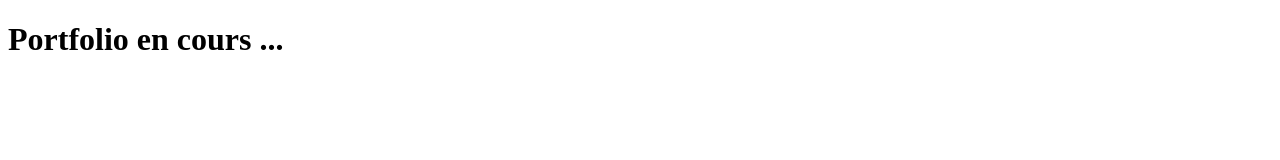
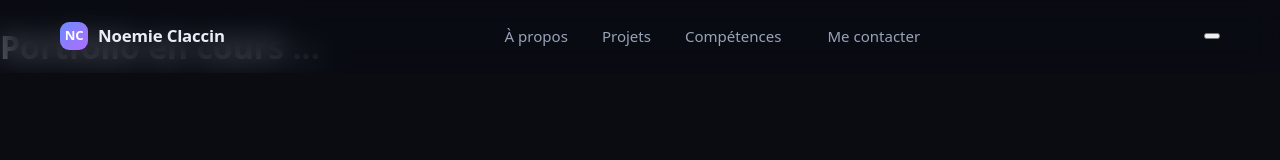
Before and after one commit to Eralupus/Portfolio, a plain HTML site: page index.html in a window 1280 px wide. Drawn offline with Linux system fonts and the light colour scheme.

Commit message:
Start of the navBar

```diff
--- a/index.html
+++ b/index.html
@@ -7,7 +7,35 @@
     <link rel="stylesheet" href="style.css">
 </head>
 <body>
+    <header class="navbar" id="navbar">
+        <div class="container nav-inner">
+            <a href="#accueil" class="brand" aria-label="Retour en haut">
+                <span class="dot">NC</span>
+                <span>Noemie Claccin</span>
+            </a>
+
+            <nav class="nav-links" id="navLinks" aria-label="Navigation principale">
+                <a href="#apropos">À propos</a>
+                <a href="#projets">Projets</a>
+                <a href="#competences">Compétences</a>
+                <a href="#contact" class="btn btn-primary">Me contacter</a>
+            </nav>
+
+            <button class="burger" id="burger" aria-label="Ouvrir le menu" aria-expanded="false" aria-controls="navLinks">
+                <span></span><span></span><span></span>
+            </button>
+        </div>
+    </header>
+
+
+
     <h1> Portfolio en cours ... </h1>
+
+
+    <footer class="footer">
+
+    </footer>
+
     <script src="script.js"></script>
 </body>
 </html>
--- a/script.js
+++ /dev/null
@@ -1 +0,0 @@
-// script.js — vide
--- a/style.css
+++ b/style.css
@@ -1 +1,157 @@
-/* style.css — vide */
+
+
+/* Variables modifiables selon le thème */
+
+:root {
+    --bg: #0a0c12;
+    --surface: #121724;
+    --surface-2: #171d2c;
+    --border: rgba(255,255,255,.09);
+    --text: #e9edf7;
+    --muted: #99a3b8;
+    --accent: #6c8cff;
+    --accent-2: #b06cff;
+    --radius: 16px;
+    --radius-sm: 10px;
+    --maxw: 1160px;
+    --header-h: 72px;
+    --shadow: 0 18px 50px -20px rgba(0,0,0,.8);
+    --font: ui-sans-serif, system-ui, -apple-system, "Segoe UI", Roboto, Helvetica, Arial, sans-serif;
+}
+
+
+
+
+
+
+
+
+
+html {
+    scroll-behavior: smooth;
+}
+
+body {
+    margin: 0;
+    background: var(--bg);
+    color: var(--text);
+    font-family: var(--font);
+    font-size: 16px;
+    line-height: 1.65;
+    -webkit-font-smoothing: antialiased;
+    overflow-x: hidden;
+}
+
+img {
+    max-width: 100%;
+    display: block;
+}
+
+a {
+    color: inherit;
+    text-decoration: none;
+}
+
+.container {
+    width: 100%;
+    max-width: var(--maxw);
+    margin-inline: auto;
+    padding-inline: 24px;
+}
+
+
+
+
+
+
+
+
+/* Navbar */
+
+.navbar {
+    position: fixed;
+    inset: 0 0 auto 0;
+    z-index: 100;
+    height: var(--header-h);
+    display: flex;
+    align-items: center;
+    background: rgba(10,12,18,.55);
+    backdrop-filter: blur(14px) saturate(160%);
+    border-bottom: 1px solid transparent;
+    transition: background .3s ease, border-color .3s ease, height .3s ease, box-shadow .3s ease;
+}
+
+
+.nav-inner {
+    display: flex;
+    align-items: center;
+    justify-content: space-between;
+    gap: 20px;
+    width: 100%;
+}
+
+
+/* Logo / nom */
+.brand {
+    display: flex;
+    align-items: center;
+    gap: 10px;
+    font-weight: 700;
+    letter-spacing: -.01em;
+    font-size: 1.05rem;
+}
+
+.brand .dot {
+    width: 28px;
+    height: 28px;
+    border-radius: 9px;
+    background: linear-gradient(135deg, var(--accent), var(--accent-2));
+    display: grid;
+    place-items: center;
+    font-size: .82rem;
+    color: #fff;
+    font-weight: 800;
+}
+
+
+/* Liens */
+.nav-links {
+    display: flex;
+    align-items: center;
+    gap: 6px;
+}
+
+.nav-links a {
+padding: 9px 14px;
+border-radius: 999px;
+font-size: .94rem;
+color: var(--muted);
+transition: color .2s ease, background .2s ease;
+position: relative;
+}
+
+.nav-links a:hover {
+color: var(--text);
+background: rgba(255,255,255,.06);
+}
+
+/* lien actif (géré par le JS au scroll) */
+.nav-links a.is-active {
+color: var(--text);
+}
+
+.nav-links a.is-active::after {
+    content: "";
+    position: absolute;
+    left: 14px;
+    right: 14px;
+    bottom: 2px;
+    height: 2px;
+    border-radius: 2px;
+    background: linear-gradient(90deg, var(--accent), var(--accent-2));
+}
+
+.nav-links .btn {
+margin-left: 8px;
+padding: 10px 18px;
+}
```
